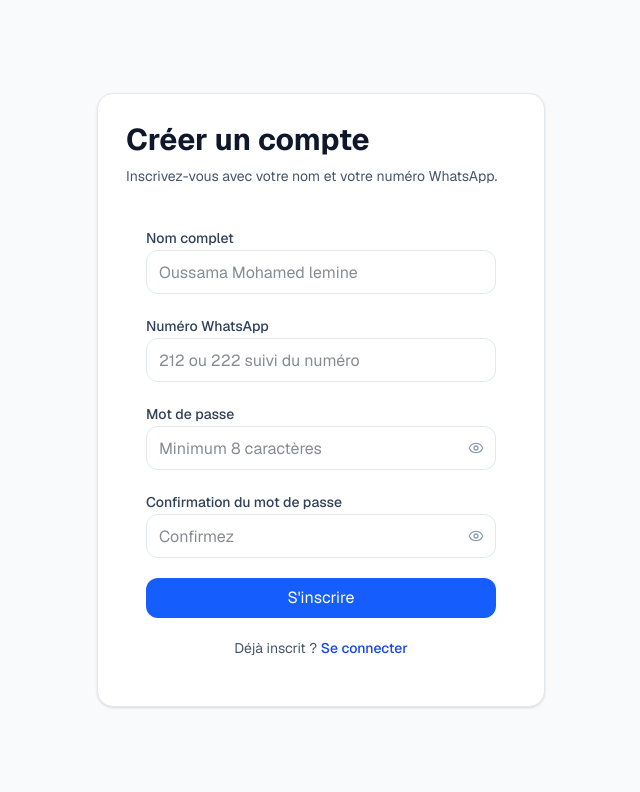
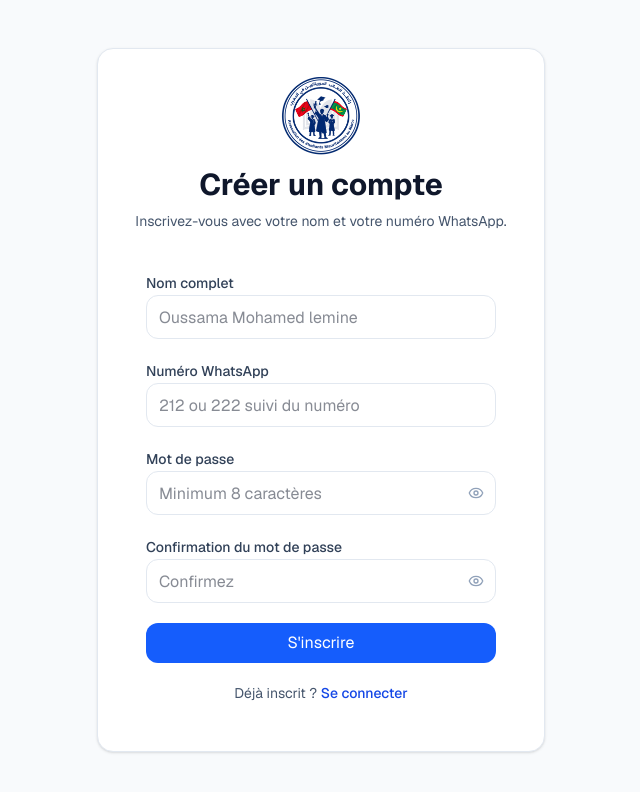
Before and after one commit to OussamaKader/Vote, a Next.js app: page /register in a window 1280 px wide. Shown: the top 792 px of the page, without its empty margins (319-959 px from the left). Built offline with nearby package versions, Linux system fonts and the light colour scheme; no server answers.

Commit message:
Fix production session authentication

```diff
--- a/app/login/login-form.tsx
+++ b/app/login/login-form.tsx
@@ -1,6 +1,7 @@
 "use client";
 
 import Link from "next/link";
+import Image from "next/image";
 import { useState } from "react";
 import { Eye, EyeOff } from "lucide-react";
 
@@ -71,15 +72,6 @@ export default function LoginForm() {
         return;
       }
 
-      /*
-       * La redirection est faite UNIQUEMENT ici.
-       * loginUser() ne fait plus de redirect().
-       *
-       * On NE remet PAS loading à false ici volontairement :
-       * la page va changer, donc on garde le bouton en
-       * état "chargement" jusqu'à la navigation, pour
-       * éviter l'effet de flash rapide du bouton.
-       */
       const destination =
         result.profile.role === "admin"
           ? "/admin"
@@ -87,20 +79,10 @@ export default function LoginForm() {
 
       window.location.assign(destination);
     } catch (err) {
-      /*
-       * Protection défensive : Next.js utilise en interne une
-       * exception spéciale pour implémenter redirect(). Si jamais
-       * cette exception remonte jusqu'ici (par ex. si un redirect()
-       * est appelé quelque part dans la chaîne de la Server Action),
-       * elle NE DOIT PAS être traitée comme une vraie erreur.
-       * On l'identifie via son "digest" qui commence par "NEXT_REDIRECT".
-       */
       const digest = (err as { digest?: string } | null | undefined)
         ?.digest;
 
       if (typeof digest === "string" && digest.startsWith("NEXT_REDIRECT")) {
-        // C'est une redirection Next.js normale, on ne fait rien
-        // (la navigation va se produire toute seule).
         return;
       }
 
@@ -118,14 +100,25 @@ export default function LoginForm() {
   return (
     <main className="flex min-h-screen items-center justify-center bg-slate-50 px-4 py-12">
       <Card className="w-full max-w-md p-2 shadow-lg">
-        <CardHeader>
-          <h1 className="text-3xl font-bold text-slate-900">
-            Connexion
-          </h1>
+        <CardHeader className="flex flex-col items-center gap-3">
+          {/* Logo AEM-Maroc */}
+          <Image
+            src="/logo.png"
+            alt="AEM-Maroc"
+            width={80}
+            height={80}
+            className="object-contain"
+            priority
+          />
 
-          <p className="mt-2 text-sm text-slate-600">
-            Connectez-vous avec votre numéro WhatsApp.
-          </p>
+          <div className="text-center">
+            <h1 className="text-3xl font-bold text-slate-900">
+              Connexion
+            </h1>
+            <p className="mt-2 text-sm text-slate-600">
+              Connectez-vous avec votre numéro WhatsApp.
+            </p>
+          </div>
         </CardHeader>
 
         <CardContent>
--- a/app/register/register-form.tsx
+++ b/app/register/register-form.tsx
@@ -1,6 +1,7 @@
 "use client";
 
 import Link from "next/link";
+import Image from "next/image";
 import { useRouter } from "next/navigation";
 import { useState } from "react";
 import { Eye, EyeOff } from "lucide-react";
@@ -46,12 +47,6 @@ export default function RegisterForm() {
         return;
       }
 
-      /*
-       * On NE remet PAS loading à false ici volontairement :
-       * la navigation vers /login va se produire, donc on
-       * garde le bouton en état "chargement" jusqu'au
-       * changement de page, pour éviter le flash rapide.
-       */
       router.push("/login");
     } catch (err) {
       setError(err instanceof Error ? err.message : "Erreur lors de l'inscription.");
@@ -62,10 +57,25 @@ export default function RegisterForm() {
   return (
     <main className="flex min-h-screen items-center justify-center bg-slate-50 px-4 py-12">
       <Card className="w-full max-w-md p-2 shadow-lg">
-        <CardHeader>
-          <h1 className="text-3xl font-bold text-slate-900">Créer un compte</h1>
-          <p className="mt-2 text-sm text-slate-600">Inscrivez-vous avec votre nom et votre numéro WhatsApp.</p>
+        <CardHeader className="flex flex-col items-center gap-3">
+          {/* Logo AEM-Maroc */}
+          <Image
+            src="/logo.png"
+            alt="AEM-Maroc"
+            width={80}
+            height={80}
+            className="object-contain"
+            priority
+          />
+
+          <div className="text-center">
+            <h1 className="text-3xl font-bold text-slate-900">Créer un compte</h1>
+            <p className="mt-2 text-sm text-slate-600">
+              Inscrivez-vous avec votre nom et votre numéro WhatsApp.
+            </p>
+          </div>
         </CardHeader>
+
         <CardContent>
           <form onSubmit={handleRegister} className="space-y-5 p-5">
             <div className="space-y-2">
```
